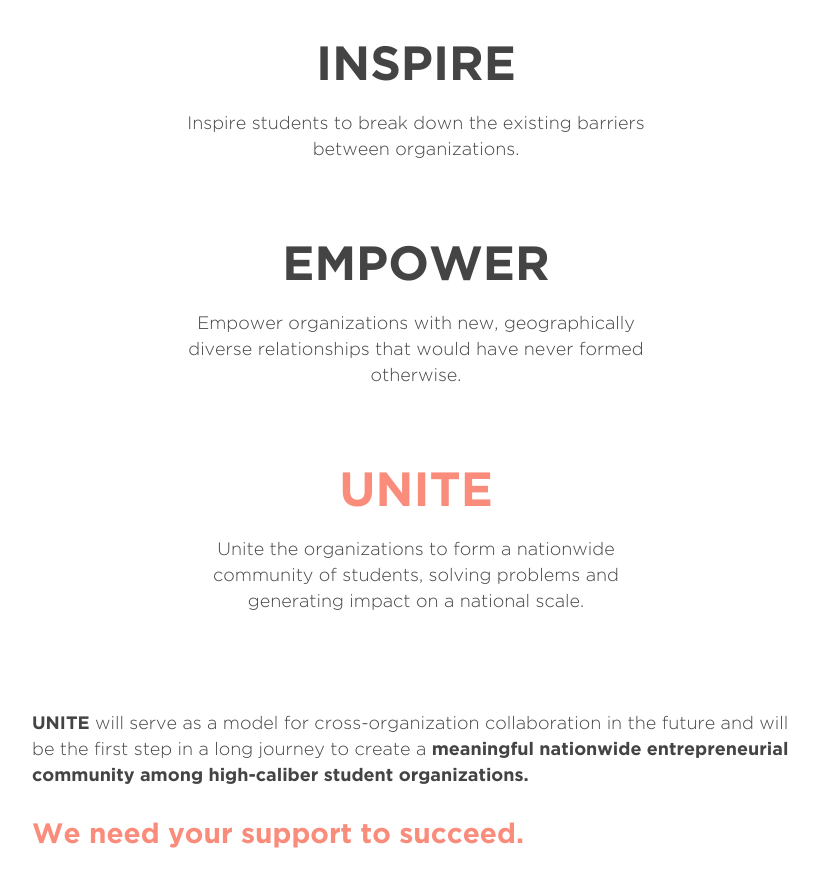
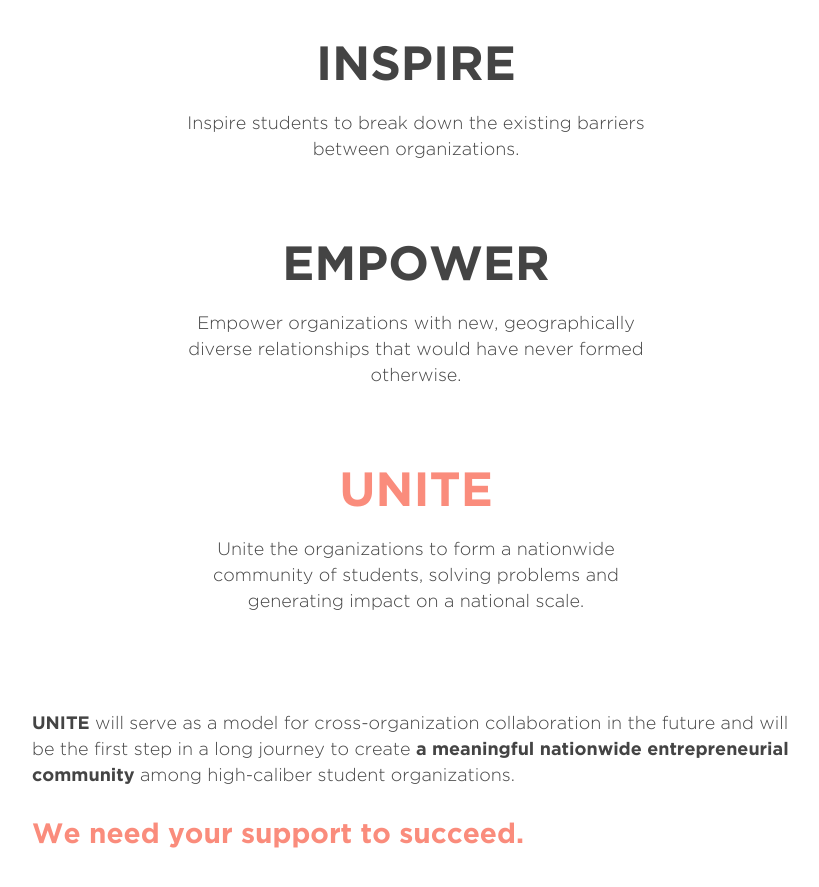
Before and after one commit to syhchen/unite-conf, a plain HTML site: page about.html in a window 1280 px wide. Shown: the part 2202-3089 px from the top of the page, without its empty margins (224-1043 px from the left). Drawn offline with nearby package versions, Linux system fonts and the light colour scheme.

Commit message:
Tweaks bolded quote at the end of the about page.

```diff
--- a/about.html
+++ b/about.html
@@ -104,7 +104,7 @@
                         <p>Unite the organizations to form a nationwide community of students, solving problems and generating impact on a national scale.</p>
                     </li>
                 </ul>
-                <p><span class="bold">UNITE</span> will serve as a model for cross-organization collaboration in the future and will be the first step in a long journey to create a <span class="bold">meaningful nationwide entrepreneurial community among high-caliber student organizations.</span></p>
+                <p><span class="bold">UNITE</span> will serve as a model for cross-organization collaboration in the future and will be the first step in a long journey to create <span class="bold">a meaningful nationwide entrepreneurial community</span> among high-caliber student organizations.</p>
                 <p class="shout highlight">We need your support to succeed.</p>
             </div>
         </section>
```
